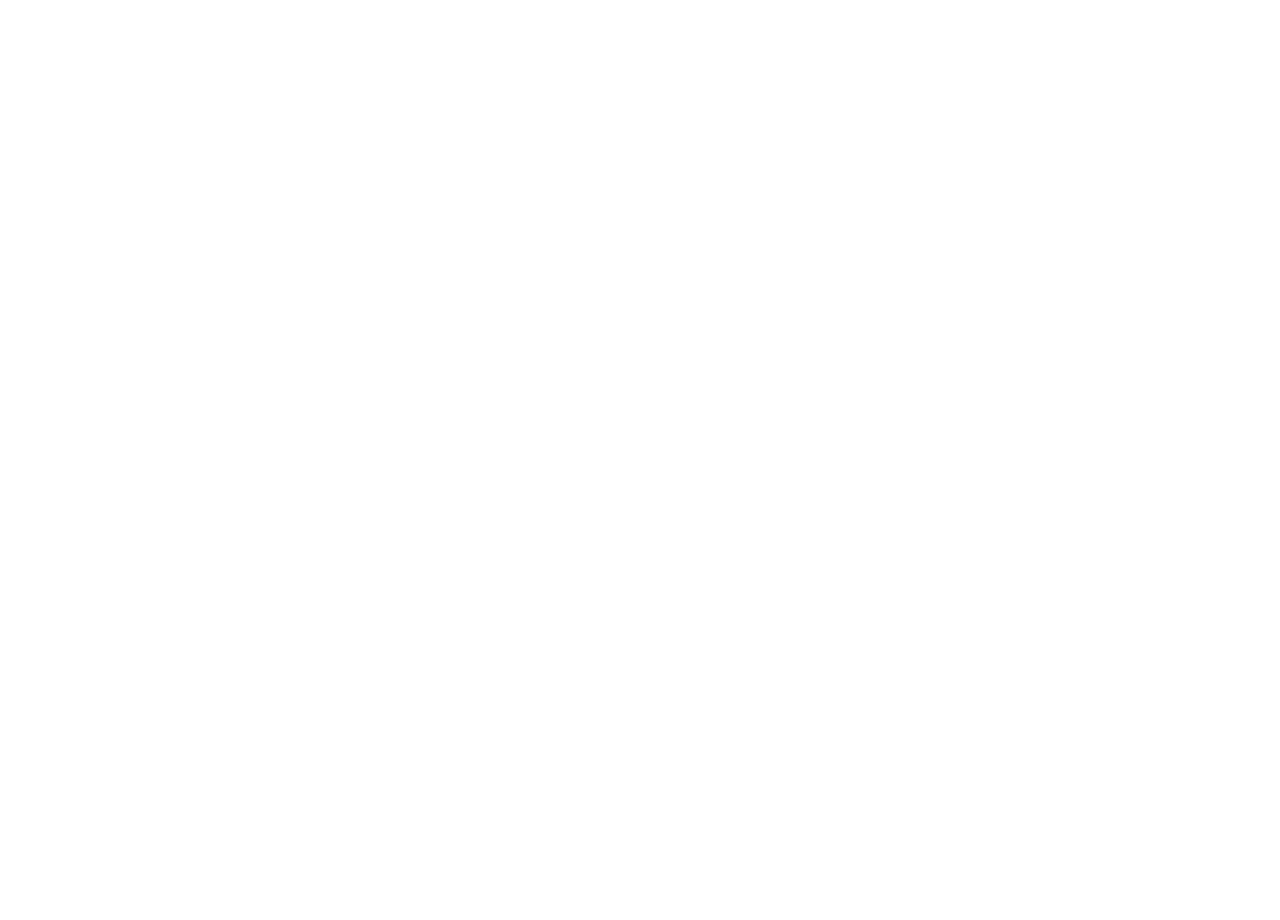
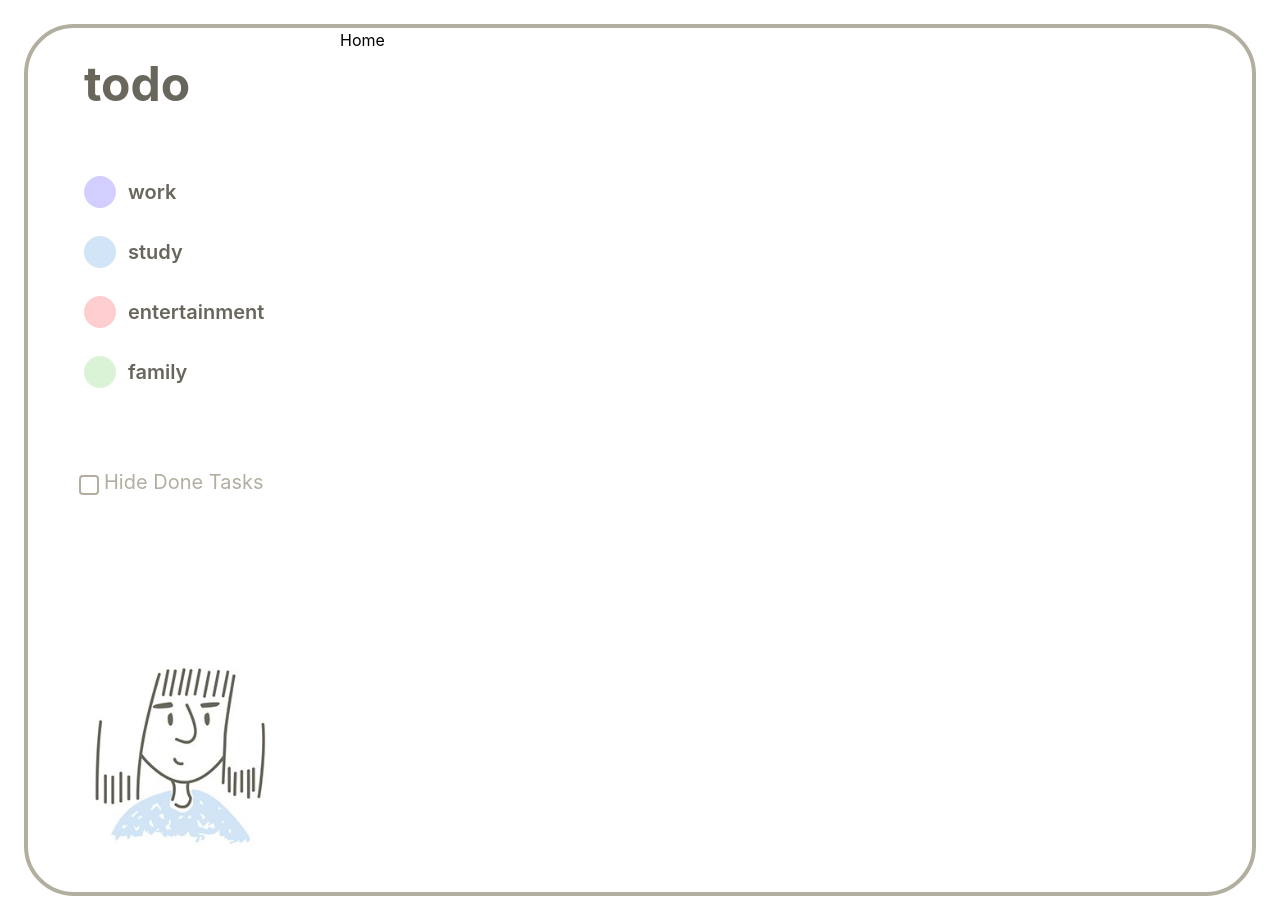
Before and after one commit to VladyslavMazurets/gotodo, a React (Create React App) app: page /home in a window 1280 px wide. Before the commit this address had no page. Before the commit the page ends 800 px from the top, so only its background shows below. Built offline with nearby package versions, Linux system fonts and the light colour scheme.

Commit message:
added sidebar & home

```diff
--- a/src/App.css
+++ /dev/null
@@ -1,38 +0,0 @@
-.App {
-  text-align: center;
-}
-
-.App-logo {
-  height: 40vmin;
-  pointer-events: none;
-}
-
-@media (prefers-reduced-motion: no-preference) {
-  .App-logo {
-    animation: App-logo-spin infinite 20s linear;
-  }
-}
-
-.App-header {
-  background-color: #282c34;
-  min-height: 100vh;
-  display: flex;
-  flex-direction: column;
-  align-items: center;
-  justify-content: center;
-  font-size: calc(10px + 2vmin);
-  color: white;
-}
-
-.App-link {
-  color: #61dafb;
-}
-
-@keyframes App-logo-spin {
-  from {
-    transform: rotate(0deg);
-  }
-  to {
-    transform: rotate(360deg);
-  }
-}
--- a/src/App.tsx
+++ b/src/App.tsx
@@ -1,6 +1,8 @@
 import React from 'react';
 import { Routes, Route } from 'react-router-dom';
-import './App.css';
+import Sidebar from './components/Sidebar';
+
+import Home from './pages/Home';
 import Introduction from './pages/Introduction';
 
 function App() {
@@ -8,6 +10,9 @@
     <>
       <Routes>
         <Route path='/' element={<Introduction />} />
+        <Route path='/home' element={<Sidebar />}>
+          <Route path='/home' element={<Home />} />
+        </Route>
       </Routes>
     </>
   )
--- /dev/null
+++ b/src/components/Sidebar.tsx
@@ -0,0 +1,59 @@
+import React from 'react'
+import { Link, NavLink, Outlet } from 'react-router-dom'
+
+import Mom from '../assets/images/mom.jpg'
+
+function Sidebar() {
+    return (
+        <>
+            <div className='border-4 border-bcolor m-6 rounded-[50px] flex'>
+                <div className='py-8 px-14'>
+                    <Link to='/home' className='text-text-color font-bold text-5xl'>
+                        todo
+                    </Link>
+                    <div className='flex flex-col mt-10 mb-8 items-start'>
+                        <NavLink to='/work' className='flex mt-7 items-center
+                        text-xl text-text-color font-semibold'>
+                            <div className='w-6 h-6 bg-work rounded-full
+                            border-3 p-4 mr-3' />
+                            work
+                        </NavLink>
+                        <NavLink to='/study' className='flex mt-7 items-center
+                        text-xl text-text-color font-semibold'>
+                            <div className='w-6 h-6 bg-study rounded-full
+                            border-3 p-4 mr-3' />
+                            study
+                        </NavLink>
+                        <NavLink to='/entertainment' className='flex mt-7 items-center
+                        text-xl text-text-color font-semibold'>
+                            <div className='w-6 h-6 bg-entertainment rounded-full
+                            border-3 p-4 mr-3' />
+                            entertainment
+                        </NavLink>
+                        <NavLink to='/family' className='flex mt-7 items-center
+                        text-xl text-text-color font-semibold'>
+                            <div className='w-6 h-6 bg-family rounded-full
+                            border-3 p-4 mr-3' />
+                            family
+                        </NavLink>
+                    </div>
+                    <div className='mt-[80px]'>
+                        <input type='checkbox' id='sidebar_checkbox'
+                            className='sr-only reep' />
+                        <label htmlFor='sidebar_checkbox' className="text-bcolor
+                        text-xl cursor-pointer select-none relative ml-5
+                        before:absolute before:border-2 before:inline-block
+                        before:w-5 before:h-5 before:content-[''] before:rounded
+                        before:left-[-25px] before:top-[5px]">
+                            Hide Done Tasks
+                        </label>
+                    </div>
+                    <img src={Mom} alt='Mom_Img' width='200px' className='mt-[160px]' />
+                </div>
+                <Outlet />
+            </div>
+        </>
+    )
+}
+
+export default Sidebar
--- /dev/null
+++ b/src/pages/Home.tsx
@@ -0,0 +1,13 @@
+import React from 'react'
+
+function Home() {
+  return (
+    <>
+      <div>
+        Home
+      </div>
+    </>
+  )
+}
+
+export default Home
--- a/src/pages/Introduction.tsx
+++ b/src/pages/Introduction.tsx
@@ -8,23 +8,23 @@
 const colors = ["red", "yellow", "blue", "green", "purple", "pink", "orange"];
 
 const randomColor = () => {
-  return colors[(Math.random() * colors.length) >> 0];
+  return colors[(Math.random() * colors.length + 1) >> 0];
 };
 
 function Introduction() {
   return (
     <>
-      <div className='flex justify-center border-solid border-4
-      border-bcolor rounded-[50px] m-6'>
+      <div className='flex justify-center border-4 border-bcolor rounded-[50px]
+      m-6'>
         <div className='flex flex-col items-center text-center w-1/2 p-14'>
           <h1 className='text-8xl mb-16 font-bold'>
             {title.split("").map((letters: string, idx: number) => {
-              return <span key={idx} style={{ color: `${randomColor()}`, opacity: 0.3 }}>
+              return <span key={idx} style={{ color: `${randomColor()}`, opacity: 0.4 }}>
                 {letters}
               </span>
             })}
           </h1>
-          <p className='text-xl text-button-bg mb-10'>
+          <p className='text-xl text-text-color mb-10'>
             Organize your work and life, finally.
             Become focused, organized, and calm with Go Todo.
             The world’s #1 task manager and to-do list app.
@@ -45,10 +45,10 @@
 
             <div className='flex flex-col bg-todo-bg items-start
             py-4 px-8'>
-              <p className='mb-6 text-2xl font-bold text-button-bg line-through'>
+              <p className='mb-6 text-2xl font-bold text-text-color line-through'>
                 Download todo app
               </p>
-              <p className='text-xl mb-8 text-button-bg '>
+              <p className='text-xl mb-8 text-text-color line-through'>
                 the first step for better life
               </p>
               <div className='flex w-full justify-between items-center'>
@@ -59,9 +59,20 @@
                border-3 p-4'/>
                 </div>
                 <div className='flex items-center'>
-                  <input className='w-5 h-5 mr-1 rounded checked:bg-red-500'
-                  type='checkbox' checked/>
-                  <label className='text-base font-bold text-button-bg'>Done</label>
+                  <input id='introduction_checkbox' type='checkbox'
+                    className='sr-only peer' checked
+                    onChange={e => console.log(e.target.checked)} />
+                  <label htmlFor='introduction_checkbox'
+                    className="text-base font-bold relative
+                  select-none text-button-bg cursor-pointer before:w-5 before:h-5
+                  before:content-[''] before:border-2 before:border-gray-200
+                  before:inline-block before:rounded before:absolute
+                  before:left-[-23px] before:top-[2px] after:content-['\2714']
+                   after:absolute after:inline-block after:left-[-19px] after:top-[0px]
+                   after:hidden after:transition-transform after:duration-200
+                    peer-checked:after:block">
+                    Done
+                  </label>
                 </div>
               </div>
             </div>
--- a/tailwind.config.js
+++ b/tailwind.config.js
@@ -1,5 +1,6 @@
 /** @type {import('tailwindcss').Config} */
 module.exports = {
+  mode: 'jit',
   content: [
     "./src/**/*.{js,jsx,ts,tsx}",
   ],
@@ -8,11 +9,14 @@
     colors: {
       'bcolor': '#B2AFA1',
       'button-bg': '#69665C',
+      'text-color': '#69665C',
       'button-text': 'white',
       'todo-bg': '#FFF9DE',
       'work': '#D2CEFF',
       'entertainment': '#FFCECE',
-      'stude': '#D1E5F7',
+      'study': '#D1E5F7',
+      'family': '#DAF2D6',
+      'checkbox-current': 'current',
     },
   },
   plugins: [require("@tailwindcss/forms")],
```
